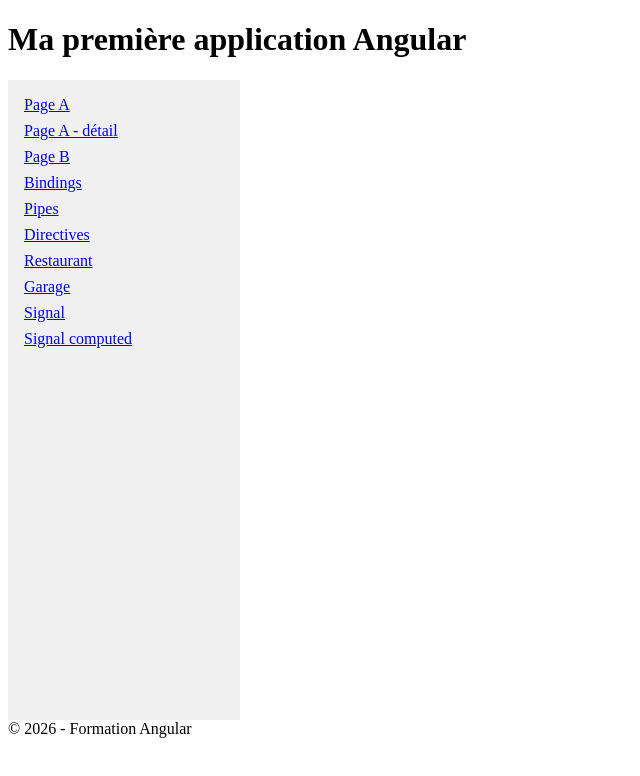
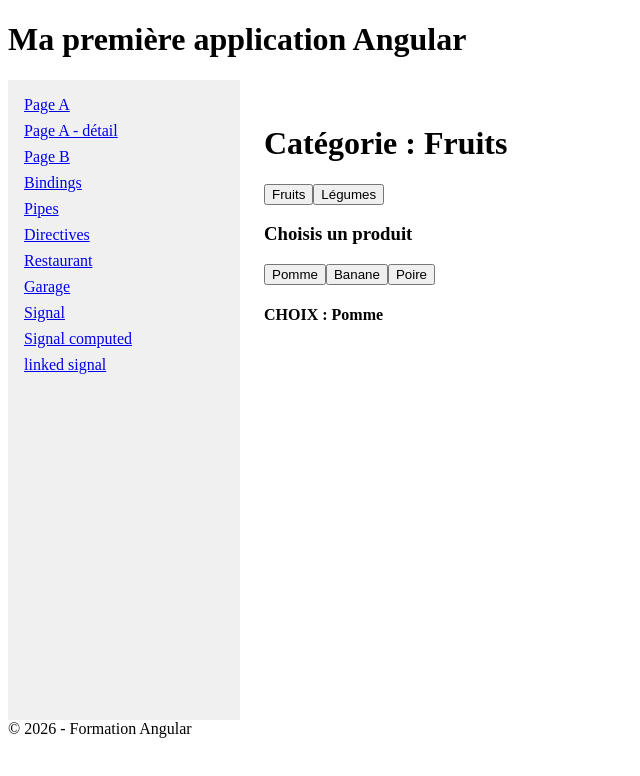
Before and after one commit to IbraAwa/demo_angular_j1_dotnet, an Angular app: page /linkedSignal in a window 1280 px wide. Before the commit this address led to /. Shown: the top 776 px of the page, without its empty margins (0-640 px from the left). Built offline with nearby package versions, Linux system fonts and the light colour scheme.

Commit message:
linked signal

```diff
--- a/src/app/app.routes.ts
+++ b/src/app/app.routes.ts
@@ -41,5 +41,9 @@ export const routes: Routes = [
   {
     path: 'signal-computed',
     loadComponent: () => import('./pages/signals/computed-demo/computed-demo').then((m) => m.ComputedDemo)
+  },
+  {
+    path: 'linkedSignal',
+    loadComponent: () => import('./pages/signals/linked-signal-demo/linked-signal-demo').then((m) => m.LinkedSignalDemo)
   }
 ];
--- a/src/app/components/sidebar/sidebar.html
+++ b/src/app/components/sidebar/sidebar.html
@@ -9,4 +9,5 @@
   <a routerLink="/garage">Garage</a>
   <a routerLink="/signal">Signal</a>
   <a routerLink="/signal-computed">Signal computed</a>
+  <a routerLink="/linkedSignal">linked signal</a>
 </nav>
--- a/src/app/pages/signals/computed-demo/computed-demo.ts
+++ b/src/app/pages/signals/computed-demo/computed-demo.ts
@@ -6,6 +6,9 @@ import { Component, computed, signal } from '@angular/core';
   styleUrl: './computed-demo.scss',
   templateUrl: './computed-demo.html',
 })
+
+// un computed à des valeur calculé
+// mais qui ne peut être changer a la main via un set ou un update
 export class ComputedDemo {
   prix = signal<number>(10)
   quantite = signal<number>(1)
--- /dev/null
+++ b/src/app/pages/signals/linked-signal-demo/linked-signal-demo.html
@@ -0,0 +1,11 @@
+<h1>Catégorie : {{categorie()}}</h1>
+<button (click)="changerCategorieEnFruit()">Fruits</button>
+<button (click)="changerCategorieEnLegume()">Légumes</button>
+
+
+<h3>Choisis un produit</h3>
+@for (produit of produits(); track $index) {
+  <button (click)="choisirProduit(produit)">{{produit}}</button>
+}
+
+<h4>CHOIX : {{choix()}}</h4>
--- /dev/null
+++ b/src/app/pages/signals/linked-signal-demo/linked-signal-demo.ts
@@ -0,0 +1,44 @@
+import { Component, computed, linkedSignal, signal } from '@angular/core';
+
+@Component({
+  imports: [],
+  selector: 'app-linked-signal-demo',
+  styleUrl: './linked-signal-demo.scss',
+  templateUrl: './linked-signal-demo.html',
+})
+
+// linkedsignal = computed et signal
+// comme computed = sa valeur est calculé quand le signe ou il est dépendant change
+// comme un signal = on peut le modifier a la main via l'user set() / update()
+export class LinkedSignalDemo {
+  categorie = signal<string>('Fruits');
+
+  // si la catégorie est des fruit la variable produits qui est un tableau
+  // Banane Pomme Poire
+  // SI NON (donc ce n'est pas des fruits)
+  // Tomate, concombre, brocoli
+  produits = computed(() =>
+    this.categorie() === 'Fruits'
+    ? ['Pomme', 'Banane', 'Poire']
+    : ['Carotte', 'Poireau', 'Tomate']
+  )
+
+  // mon linkedSignal fait comme un compute il regarde c'est qui le premier de la liste
+  // ça permet a chaque fois que le signal produits change mon choix
+  // revient au premier élément de la liste
+  // MAIS EN MEME TEMPS
+  // il laisse l'utilisateur faire son choix contrairement a computed qui ne laisse pas de SET ou UPDATE
+  choix = linkedSignal(() => this.produits()[0]) // POIREAU
+
+  changerCategorieEnFruit() : void {
+    this.categorie.set('Fruits')
+  }
+
+  changerCategorieEnLegume() : void {
+    this.categorie.set('Légumes')
+  }
+
+  choisirProduit(produit : string) : void {
+    this.choix.set(produit)
+  }
+}
```
Also changed, not shown: src/app/pages/signals/linked-signal-demo/linked-signal-demo.scss (added), 1 other file (tests, documents, lock files or other folders).
